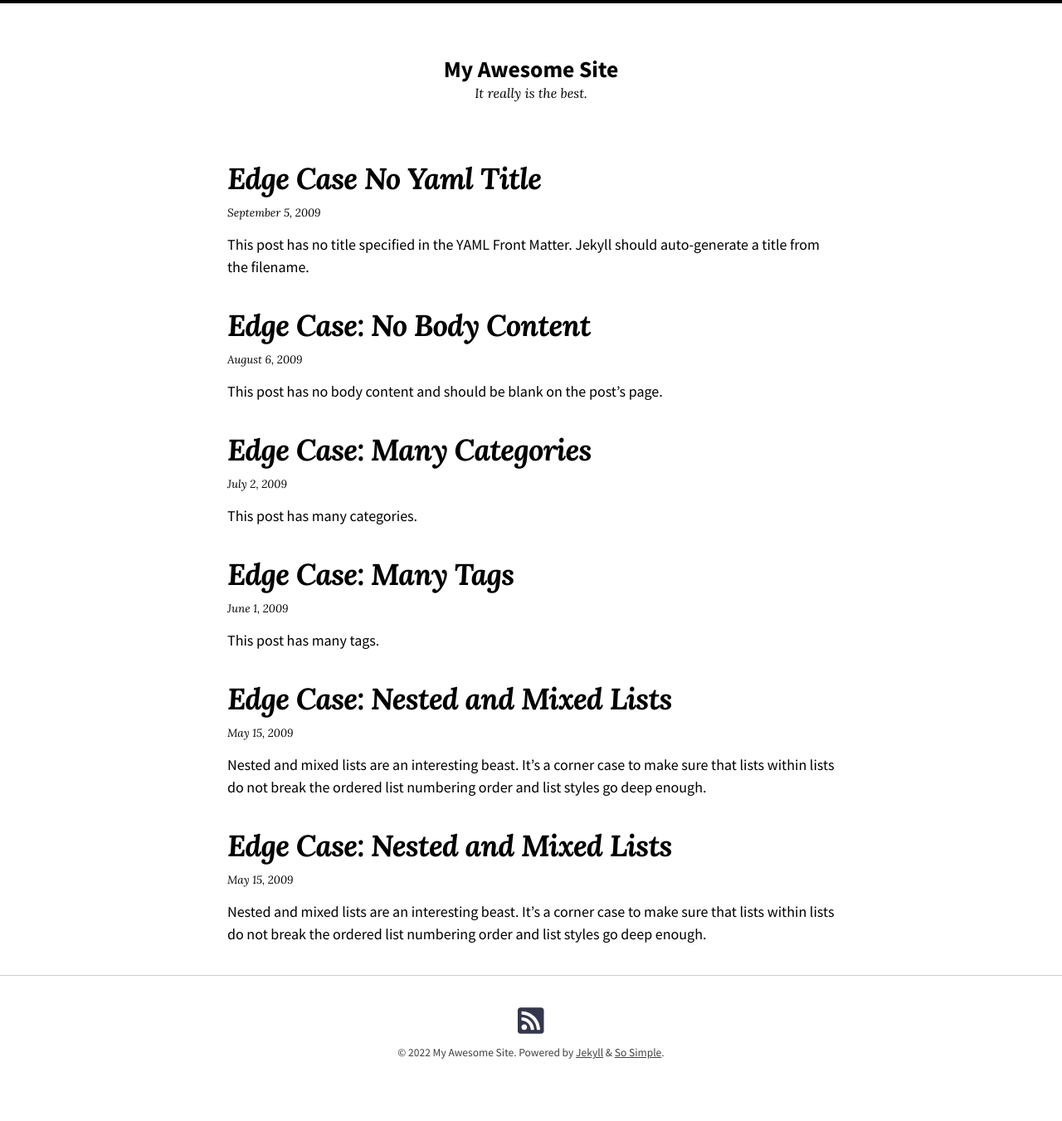
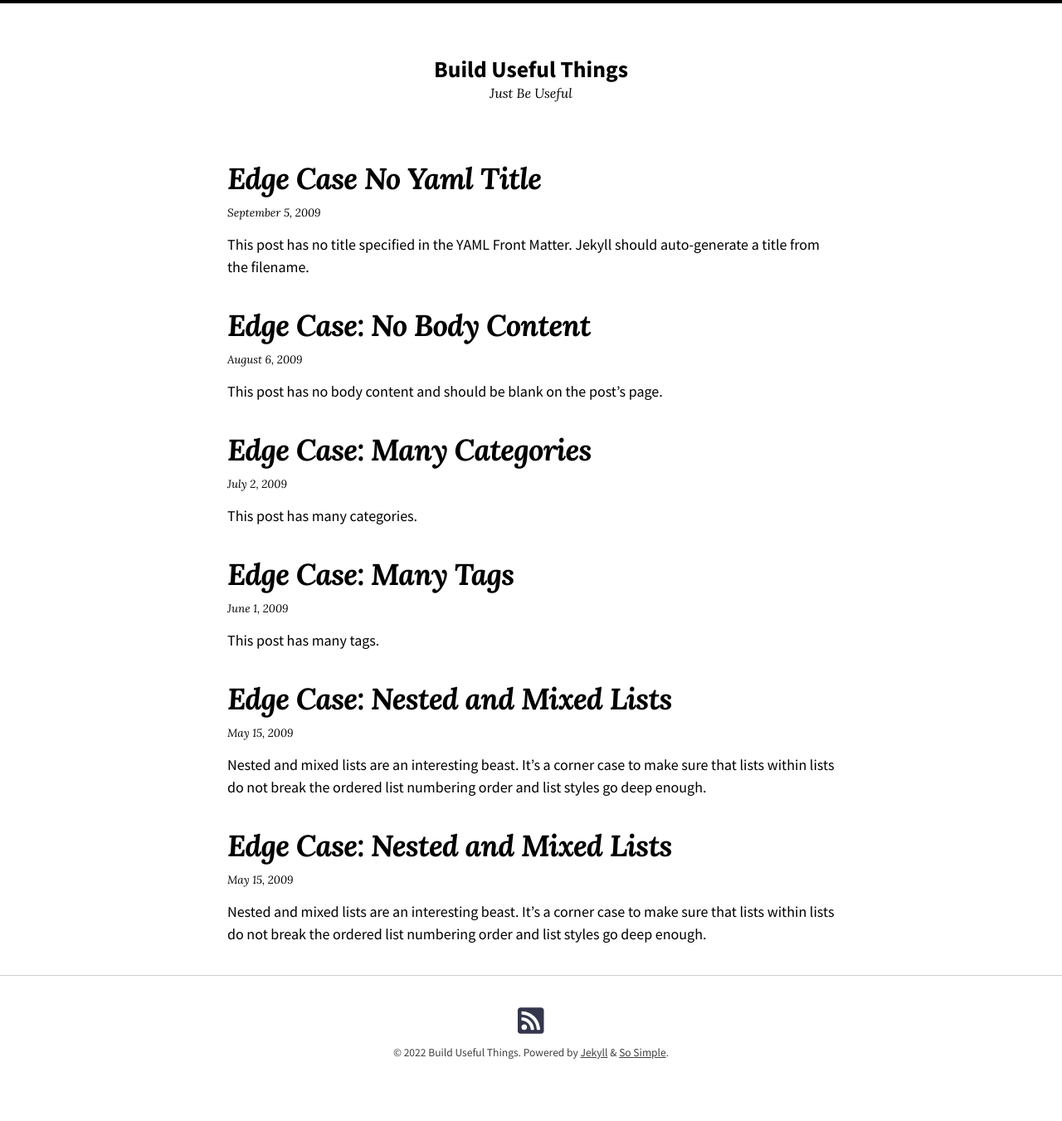
Before and after one commit to buildusefulthings/buildusefulthings.github.io, a Jekyll site: the page built from index.md, in a window 1280 px wide. Shown: the whole page at 83% size. Built offline with Jekyll 4.4.1, drawn with Linux system fonts in a browser that asks for light colours; nearby versions of some CDN libraries.

Commit message:
Update _config.yml

```diff
--- a/_config.yml
+++ b/_config.yml
@@ -17,8 +17,8 @@ theme: jekyll-theme-so-simple
 # remote_theme: mmistakes/so-simple-theme
 skin: "/assets/css/skins/default.css"
 locale: en-US
-title: "My Awesome Site"
-description: "It really is the best."
+title: "Build Useful Things"
+description: "Just Be Useful"
 baseurl: # the subpath of your site, e.g. "/blog"
 url: # the base hostname & protocol for your site e.g. "https://mmistakes.github.io"
 logo: # path of site logo, e.g. "/images/logo.png"
```
